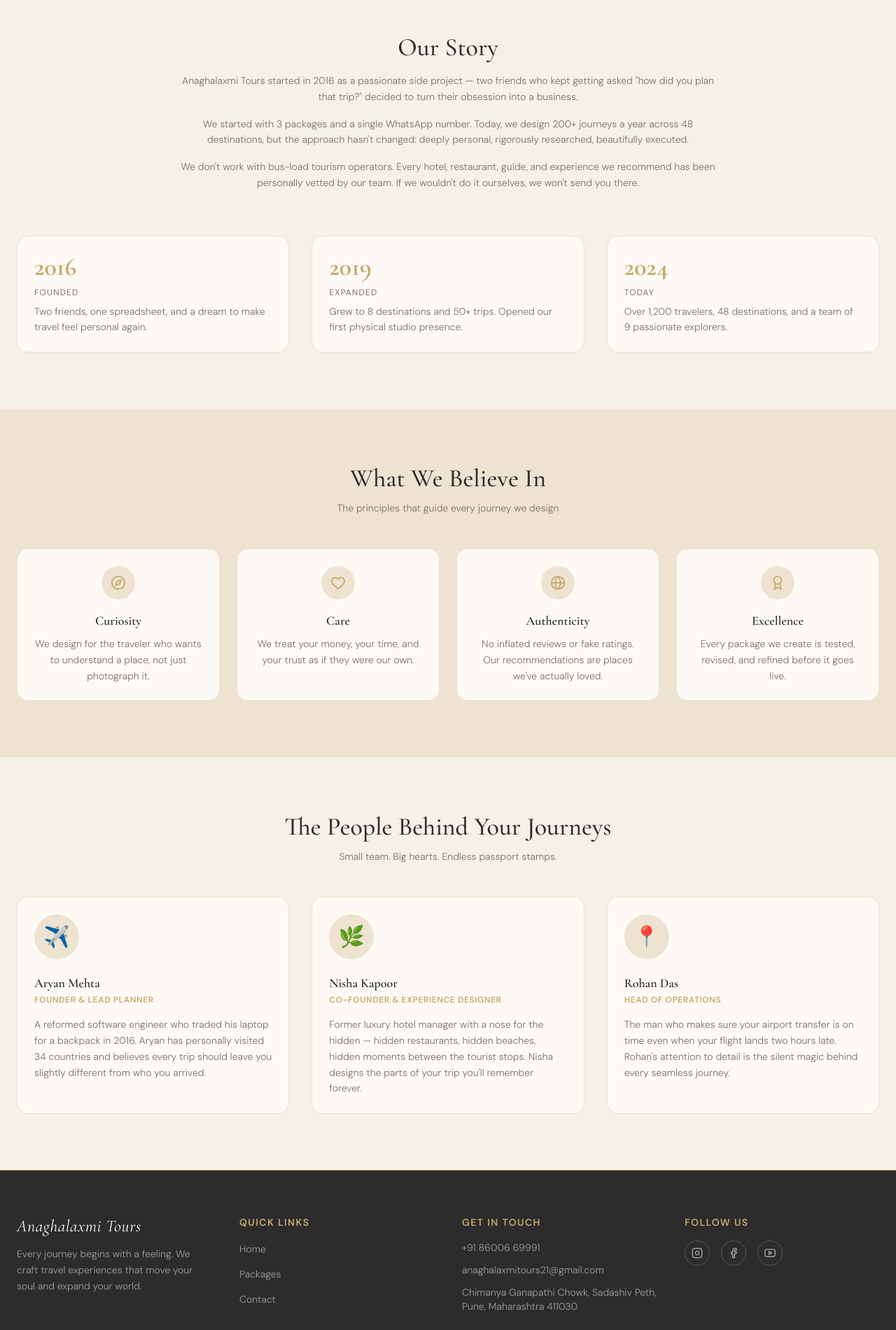
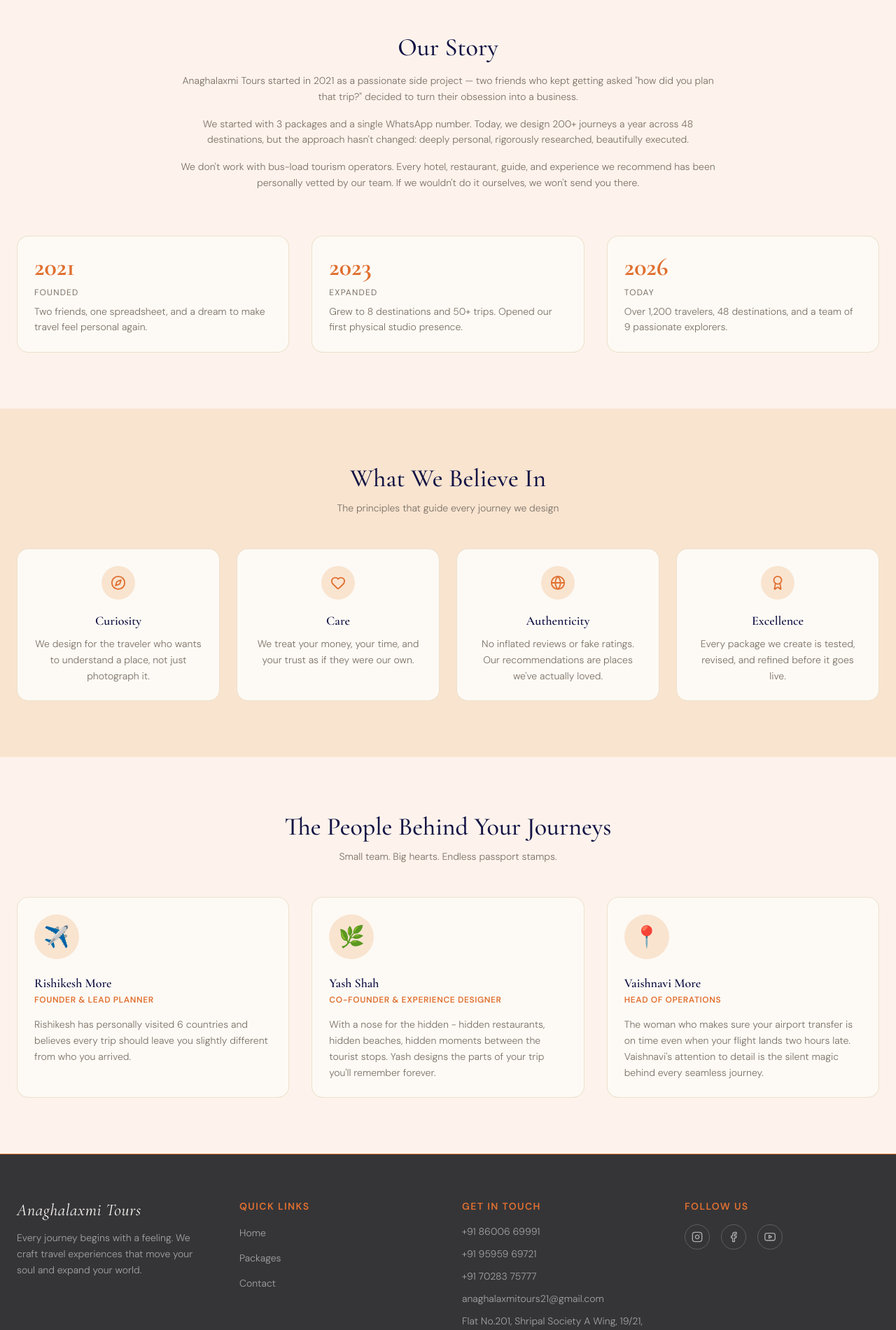
Before and after one commit to onipinaka/anaghalaxmitours, a React (Vite) app: page /about in a window 1280 px wide. Shown: the part 778-2679 px from the top of the page at 70% size. Built offline with nearby package versions, Linux system fonts and the light colour scheme; no server answers.

Commit message:
feat: Implement initial tour package listing page with filtering and sorting, core layout components, and global styling.

```diff
--- a/src/components/layout/Footer.jsx
+++ b/src/components/layout/Footer.jsx
@@ -58,9 +58,15 @@ export default function Footer() {
                 <a href="tel:+918600669991" className="hover:text-white transition-colors">+91 86006 69991</a>
               </li>
               <li>
+                <a href="tel:+919595969721" className="hover:text-white transition-colors">+91 95959 69721</a>
+              </li>
+              <li>
+                <a href="tel:+917028375777" className="hover:text-white transition-colors">+91 70283 75777</a>
+              </li>
+              <li>
                 <a href="mailto:anaghalaxmitours21@gmail.com" className="hover:text-white transition-colors">anaghalaxmitours21@gmail.com</a>
               </li>
-              <li>Chimanya Ganapathi Chowk, Sadashiv Peth, Pune, Maharashtra 411030</li>
+              <li>Flat No.201, Shripal Society A Wing, 19/21, Shukrawar Peth - Mahatma Gandhi Rd, Mandai, Shukrawar Peth, Pune, Maharashtra 411002</li>
             </ul>
           </div>
 
--- a/src/components/layout/Navbar.jsx
+++ b/src/components/layout/Navbar.jsx
@@ -96,7 +96,7 @@ export default function Navbar() {
               borderRadius: '8px',
             }}
           >
-            Plan My Trip
+            Book Now
           </Link>
 
           {/* Mobile Hamburger */}
--- a/src/components/ui/FilterBar.jsx
+++ b/src/components/ui/FilterBar.jsx
@@ -1,6 +1,6 @@
 import { Search } from 'lucide-react';
 
-const categories = ['All', 'Adventure', 'Honeymoon', 'Cultural', 'Beach', 'Mountains'];
+const categories = ['All', 'Domestic', 'International'];
 const sortOptions = [
   { value: 'default', label: 'Default' },
   { value: 'price-low', label: 'Price: Low–High' },
--- a/src/components/ui/StatsBar.jsx
+++ b/src/components/ui/StatsBar.jsx
@@ -4,7 +4,7 @@ import { motion } from 'framer-motion';
 const stats = [
   { end: 1200, suffix: '+', label: 'Happy Travelers' },
   { end: 48, suffix: '', label: 'Destinations' },
-  { end: 8, suffix: '', label: 'Years of Experience' },
+  { end: 5, suffix: '', label: 'Years of Experience' },
   { end: 100, suffix: '%', label: 'Tailored Trips' },
 ];
 
--- a/src/data/fallback.json
+++ b/src/data/fallback.json
@@ -5,6 +5,7 @@
         "slug": "bali-serenity-escape",
         "tagline": "Find peace in the Island of Gods",
         "category": "Beach",
+        "destination_type": "International",
         "duration": "7 Days",
         "price": "₹45,000",
         "image_url": "https://images.unsplash.com/photo-1537996194471-e657df975ab4?w=800&q=80",
@@ -59,6 +60,7 @@
         "slug": "rajasthan-royal-circuit",
         "tagline": "Walk through living history",
         "category": "Cultural",
+        "destination_type": "Domestic",
         "duration": "8 Days",
         "price": "₹38,000",
         "image_url": "https://images.unsplash.com/photo-1599661046289-e31897846e41?w=800&q=80",
@@ -118,6 +120,7 @@
         "slug": "maldives-overwater-retreat",
         "tagline": "Where turquoise meets infinity",
         "category": "Beach",
+        "destination_type": "International",
         "duration": "5 Days",
         "price": "₹95,000",
         "image_url": "https://images.unsplash.com/photo-1514282401047-d79a71a590e8?w=800&q=80",
@@ -162,6 +165,7 @@
         "slug": "himalayan-soul-trek",
         "tagline": "Breathe where the earth touches the sky",
         "category": "Adventure",
+        "destination_type": "Domestic",
         "duration": "10 Days",
         "price": "₹28,000",
         "image_url": "https://images.unsplash.com/photo-1585409677983-0f6c41ca9c3b?w=800&q=80",
@@ -231,6 +235,7 @@
         "slug": "santorini-honeymoon-package",
         "tagline": "Love letters written in sunset hues",
         "category": "Honeymoon",
+        "destination_type": "International",
         "duration": "7 Days",
         "price": "₹1,20,000",
         "image_url": "https://images.unsplash.com/photo-1570077188670-e3a8d69ac5ff?w=800&q=80",
@@ -285,6 +290,7 @@
         "slug": "japan-cherry-blossom-tour",
         "tagline": "Ephemeral beauty, eternal memories",
         "category": "Cultural",
+        "destination_type": "International",
         "duration": "9 Days",
         "price": "₹1,35,000",
         "image_url": "https://images.unsplash.com/photo-1493976040374-85c8e12f0c0e?w=800&q=80",
--- a/src/index.css
+++ b/src/index.css
@@ -8,14 +8,14 @@
 
 /* ── CSS Custom Properties at :root (for inline styles via var()) ── */
 :root {
-    --color-bg: #F5F0E8;
-    --color-bg-dark: #EDE3D0;
-    --color-accent: #C8A96E;
-    --color-text: #2C2C2C;
+    --color-bg: #FDF3EC;
+    --color-bg-dark: #F9E4D0;
+    --color-accent: #E07030;
+    --color-text: #121345;
     --color-muted: #7A7065;
     --color-off-white: #FDFAF5;
     --color-border: rgba(200, 169, 110, 0.3);
-    --color-footer: #2C2C2C;
+    --color-footer: #353538;
     --font-heading: "Cormorant Garamond", serif;
     --font-body: "DM Sans", sans-serif;
 }
--- a/src/pages/About.jsx
+++ b/src/pages/About.jsx
@@ -4,21 +4,21 @@ import { Compass, Heart, Globe, Award } from 'lucide-react';
 
 const team = [
   {
-    name: 'Aryan Mehta',
+    name: 'Rishikesh More',
     role: 'Founder & Lead Planner',
-    bio: 'A reformed software engineer who traded his laptop for a backpack in 2016. Aryan has personally visited 34 countries and believes every trip should leave you slightly different from who you arrived.',
+    bio: 'Rishikesh has personally visited 6 countries and believes every trip should leave you slightly different from who you arrived.',
     emoji: '✈️',
   },
   {
-    name: 'Nisha Kapoor',
+    name: 'Yash Shah',
     role: 'Co-founder & Experience Designer',
-    bio: "Former luxury hotel manager with a nose for the hidden — hidden restaurants, hidden beaches, hidden moments between the tourist stops. Nisha designs the parts of your trip you'll remember forever.",
+    bio: "With a nose for the hidden - hidden restaurants, hidden beaches, hidden moments between the tourist stops. Yash designs the parts of your trip you'll remember forever.",
     emoji: '🌿',
   },
   {
-    name: 'Rohan Das',
+    name: 'Vaishnavi More',
     role: 'Head of Operations',
-    bio: 'The man who makes sure your airport transfer is on time even when your flight lands two hours late. Rohan\'s attention to detail is the silent magic behind every seamless journey.',
+    bio: 'The woman who makes sure your airport transfer is on time even when your flight lands two hours late. Vaishnavi\'s attention to detail is the silent magic behind every seamless journey.',
     emoji: '📍',
   },
 ];
@@ -157,7 +157,7 @@ export default function About() {
             </h2>
             <div className="space-y-4 text-sm leading-relaxed" style={{ color: 'var(--color-muted)', fontWeight: 300 }}>
               <p>
-                Anaghalaxmi Tours started in 2016 as a passionate side project — two friends who kept getting asked "how did you plan that trip?" decided to turn their obsession into a business.
+                Anaghalaxmi Tours started in 2021 as a passionate side project — two friends who kept getting asked "how did you plan that trip?" decided to turn their obsession into a business.
               </p>
               <p>
                 We started with 3 packages and a single WhatsApp number. Today, we design 200+ journeys a year across 48 destinations, but the approach hasn't changed: deeply personal, rigorously researched, beautifully executed.
@@ -171,9 +171,9 @@ export default function About() {
           {/* Story Timeline */}
           <div className="grid grid-cols-1 md:grid-cols-3 gap-8">
             {[
-              { year: '2016', label: 'Founded', desc: 'Two friends, one spreadsheet, and a dream to make travel feel personal again.' },
-              { year: '2019', label: 'Expanded', desc: 'Grew to 8 destinations and 50+ trips. Opened our first physical studio presence.' },
-              { year: '2024', label: 'Today', desc: 'Over 1,200 travelers, 48 destinations, and a team of 9 passionate explorers.' },
+              { year: '2021', label: 'Founded', desc: 'Two friends, one spreadsheet, and a dream to make travel feel personal again.' },
+              { year: '2023', label: 'Expanded', desc: 'Grew to 8 destinations and 50+ trips. Opened our first physical studio presence.' },
+              { year: '2026', label: 'Today', desc: 'Over 1,200 travelers, 48 destinations, and a team of 9 passionate explorers.' },
             ].map((item, i) => (
               <motion.div
                 key={item.year}
--- a/src/pages/Contact.jsx
+++ b/src/pages/Contact.jsx
@@ -55,27 +55,39 @@ export default function Contact() {
                 </motion.blockquote>
 
                 <div className="space-y-5">
-                  <motion.a
-                    href="tel:+918600669991"
+                  <motion.div
                     initial={{ opacity: 0, y: 20 }}
                     whileInView={{ opacity: 1, y: 0 }}
                     viewport={{ once: true }}
                     transition={{ delay: 0.1, duration: 0.5 }}
-                    className="flex items-center gap-4 group"
+                    className="flex items-start gap-4"
                   >
                     <div
-                      className="w-11 h-11 flex items-center justify-center rounded-full transition-colors duration-300"
+                      className="w-11 h-11 flex items-center justify-center rounded-full flex-shrink-0 transition-colors duration-300"
                       style={{ border: '1px solid var(--color-border)' }}
                     >
                       <Phone size={18} color="var(--color-accent)" />
                     </div>
                     <div>
-                      <span className="text-xs uppercase tracking-widest block" style={{ color: 'var(--color-muted)' }}>
+                      <span className="text-xs uppercase tracking-widest block mb-1" style={{ color: 'var(--color-muted)' }}>
                         Phone
                       </span>
-                      <span className="text-sm font-medium group-hover:underline">+91 86006 69991</span>
+                      {[
+                        { display: '+91 86006 69991', tel: '+918600669991' },
+                        { display: '+91 70283 75777', tel: '+917028375777' },
+                        { display: '+91 95959 69721', tel: '+919595969721' },
+                      ].map(({ display, tel }) => (
+                        <a
+                          key={tel}
+                          href={`tel:${tel}`}
+                          className="block text-sm font-medium hover:underline"
+                        >
+                          {display}
+                        </a>
+                      ))}
                     </div>
-                  </motion.a>
+                  </motion.div>
+
 
                   <motion.a
                     href="mailto:anaghalaxmitours21@gmail.com"
@@ -116,7 +128,7 @@ export default function Contact() {
                       <span className="text-xs uppercase tracking-widest block" style={{ color: 'var(--color-muted)' }}>
                         City
                       </span>
-                      <span className="text-sm font-medium">Chimanya Ganapathi Chowk, Sadashiv Peth, Pune, Maharashtra 411030</span>
+                      <span className="text-sm font-medium">Flat No.201, Shripal Society A Wing, 19/21, Shukrawar Peth - Mahatma Gandhi Rd, Mandai, Shukrawar Peth, Pune, Maharashtra 411002</span>
                     </div>
                   </motion.div>
                 </div>
--- a/src/pages/Packages.jsx
+++ b/src/pages/Packages.jsx
@@ -26,9 +26,9 @@ export default function Packages() {
   const filtered = useMemo(() => {
     let result = [...packages];
 
-    // Category filter
+    // Destination type filter
     if (activeCategory !== 'All') {
-      result = result.filter((p) => p.category === activeCategory);
+      result = result.filter((p) => p.destination_type === activeCategory);
     }
 
     // Search filter
```
